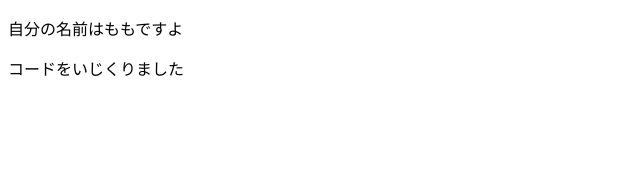
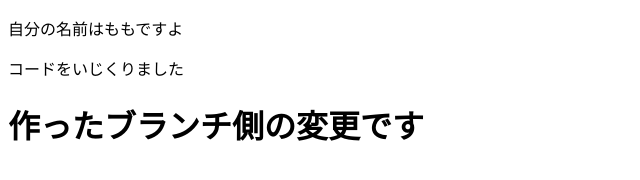
Before and after one commit to testyuko/git_test, a plain HTML site: page index.html in a window 1280 px wide. Shown: the whole page, without its empty margins (0-640 px from the left). Drawn offline with Linux system fonts and the light colour scheme.

Commit message:
マージのエラー確認

```diff
--- a/index.html
+++ b/index.html
@@ -8,5 +8,6 @@
 <body>
     <p>自分の名前はももですよ</p>
     <p>コードをいじくりました</p>
+    <h1>作ったブランチ側の変更です</h1>
 </body>
 </html>
```
